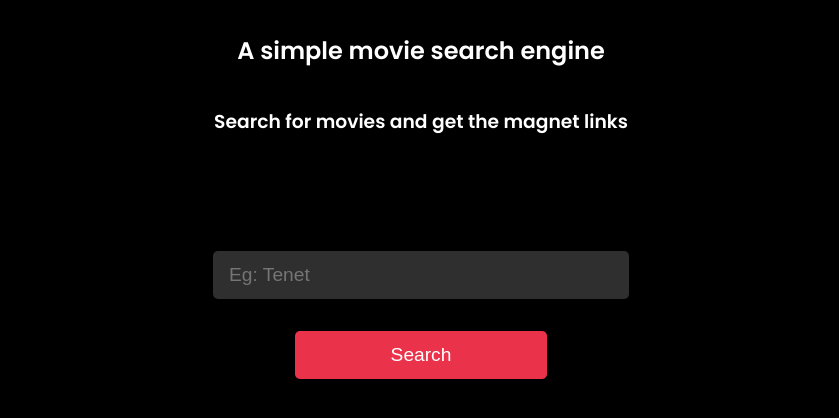
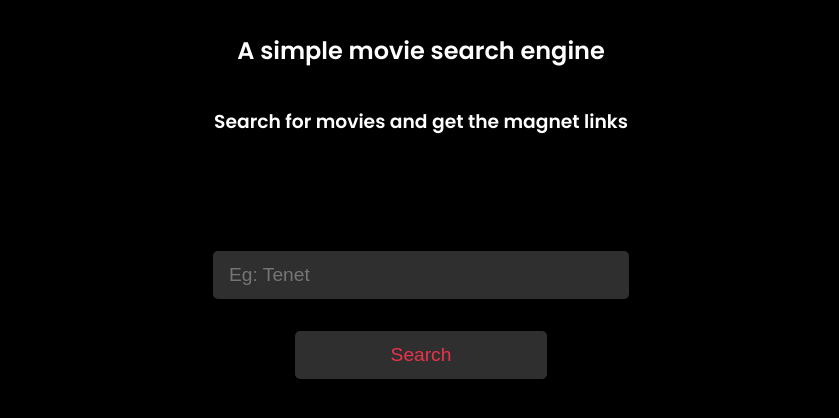
Before and after one commit to adithyapaib/magnetMovies, a website: page api/home.html in a window 1280 px wide. In both pictures the pointer is over the button "Search". Shown: the part 388-806 px from the top of the page, without its empty margins (219-1058 px from the left). Drawn offline with Linux system fonts and the light colour scheme.

Commit message:
Update home.html

```diff
--- a/api/home.html
+++ b/api/home.html
@@ -89,6 +89,13 @@
         padding: 0 1rem;
         margin-bottom: 2rem;
     }
+
+    #btn:hover {
+        background-color: #2f2f2f;
+        color: #eb324b;
+        cursor: pointer;
+        transition: 0.3s;
+    }
   </style>
 
   <body>
```
